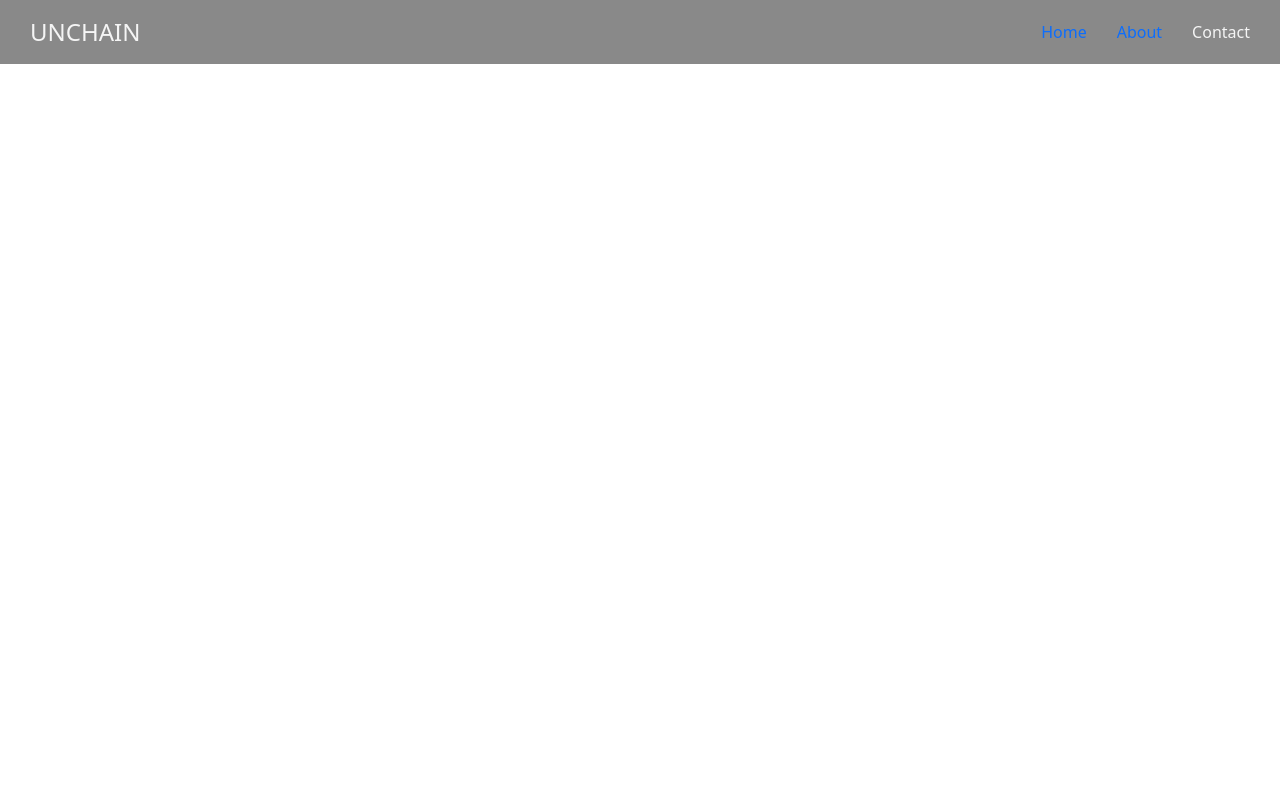
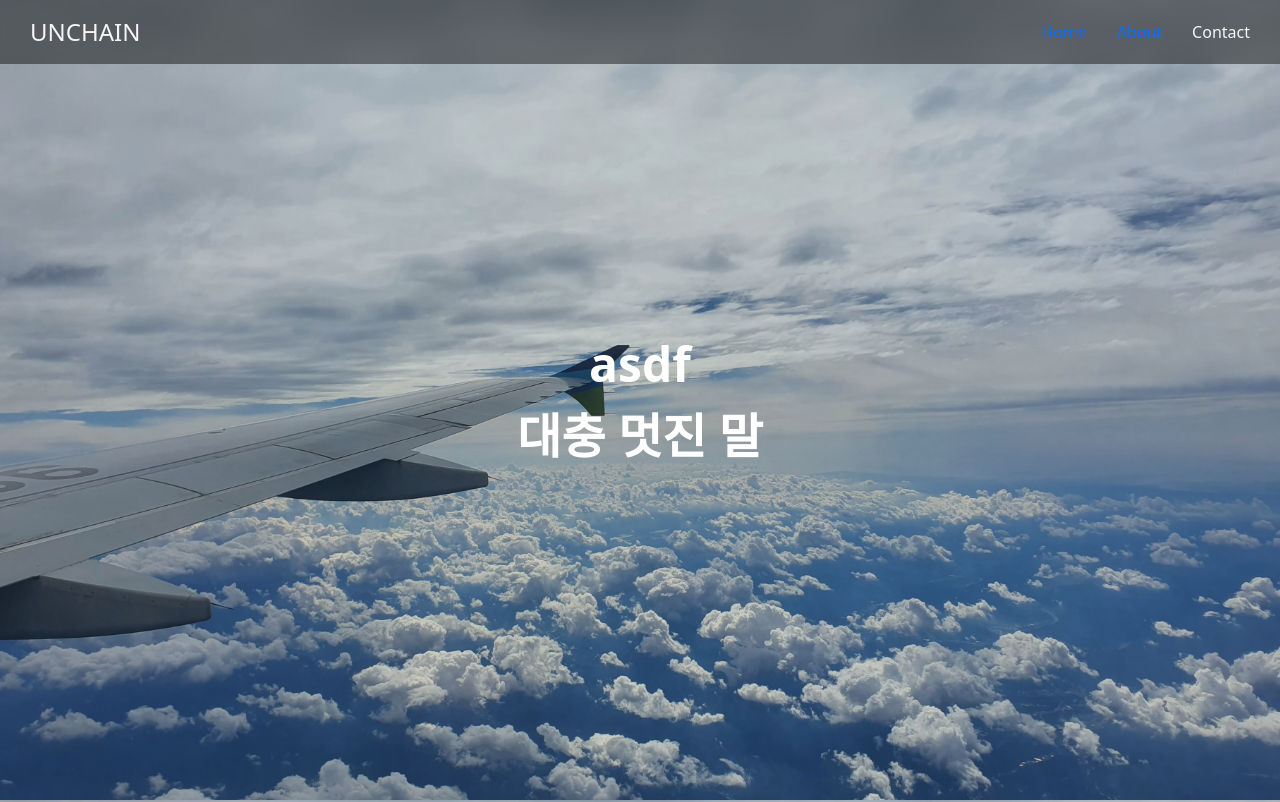
Before and after one commit to kimchan122/React-Modularity-Exercise, a React (Create React App) app in the folder front/: page / in a window 1280 px wide. Shown: the top 802 px of the page. Built offline with nearby package versions, Linux system fonts and the light colour scheme.

Commit message:
hash test3

```diff
--- a/front/src/App.js
+++ b/front/src/App.js
@@ -13,8 +13,8 @@ function App() {
       <div >
         <Navbar />
         <Routes>
-          <Route path="#/" element={<MainPage />} />
-          <Route path="#/about" element={<AboutPage />} />
+          <Route path="" element={<MainPage />} />
+          <Route path="/#/about" element={<AboutPage />} />
         </Routes>
       </div>
     </HashRouter>
--- a/front/src/components/Navbar/index.js
+++ b/front/src/components/Navbar/index.js
@@ -15,10 +15,10 @@ export default function Navibar() {
             </LogoTitle>
             <NavContainer>
                 <NavElement>
-                    <a href="#/">Home</a>
+                    <a href="/">Home</a>
                 </NavElement>
                 <NavElement>
-                    <a href="#/about">About</a>
+                    <a href="/#/about">About</a>
                 </NavElement>
                 <NavElement>
                     Contact
```
